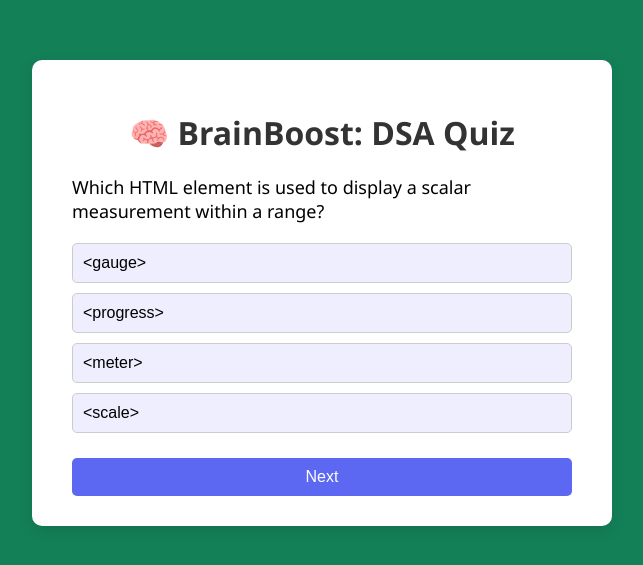
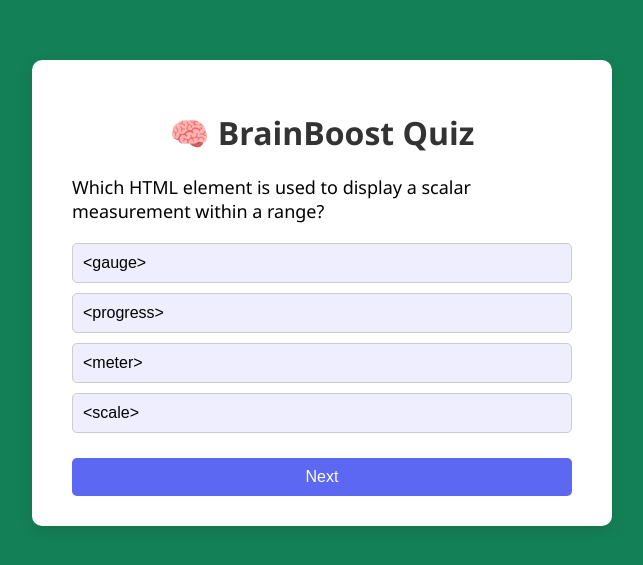
Before and after one commit to lakshaysaini0910/QUIZ, a plain HTML site: page Quiz.html in a window 1280 px wide. Shown: the part 107-672 px from the top of the page, without its empty margins (318-961 px from the left). Drawn offline with Linux system fonts and the light colour scheme.

Commit message:
Quiz.html

```diff
--- a/Quiz.html
+++ b/Quiz.html
@@ -8,7 +8,7 @@
 </head>
 <body>
   <div class="quiz-container">
-    <h1>🧠 BrainBoost: DSA Quiz</h1>
+    <h1>🧠 BrainBoost Quiz</h1>
     <div id="quiz">
       <div id="question">Loading question...</div>
       <div id="options"></div>
@@ -18,4 +18,5 @@
   </div>
   <script src="Quiz.js"></script>
 </body>
+
 </html>
```
